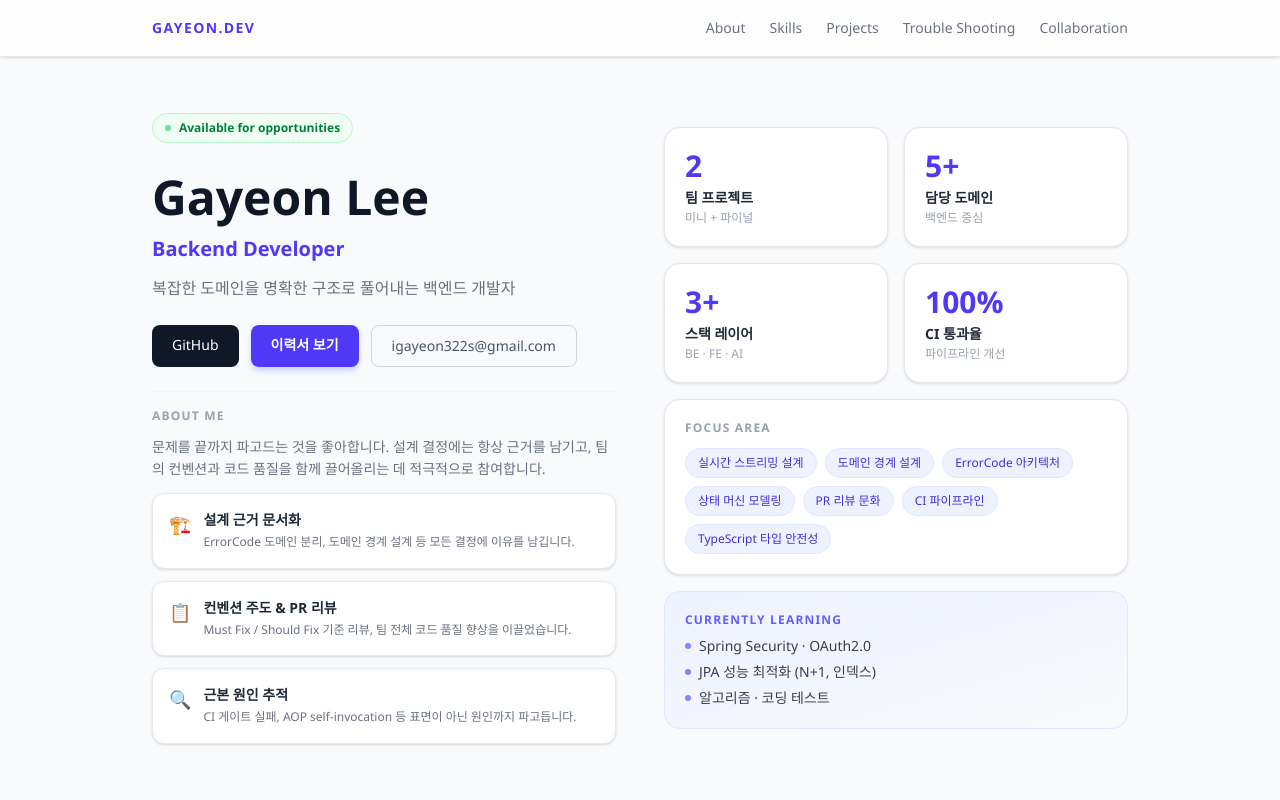
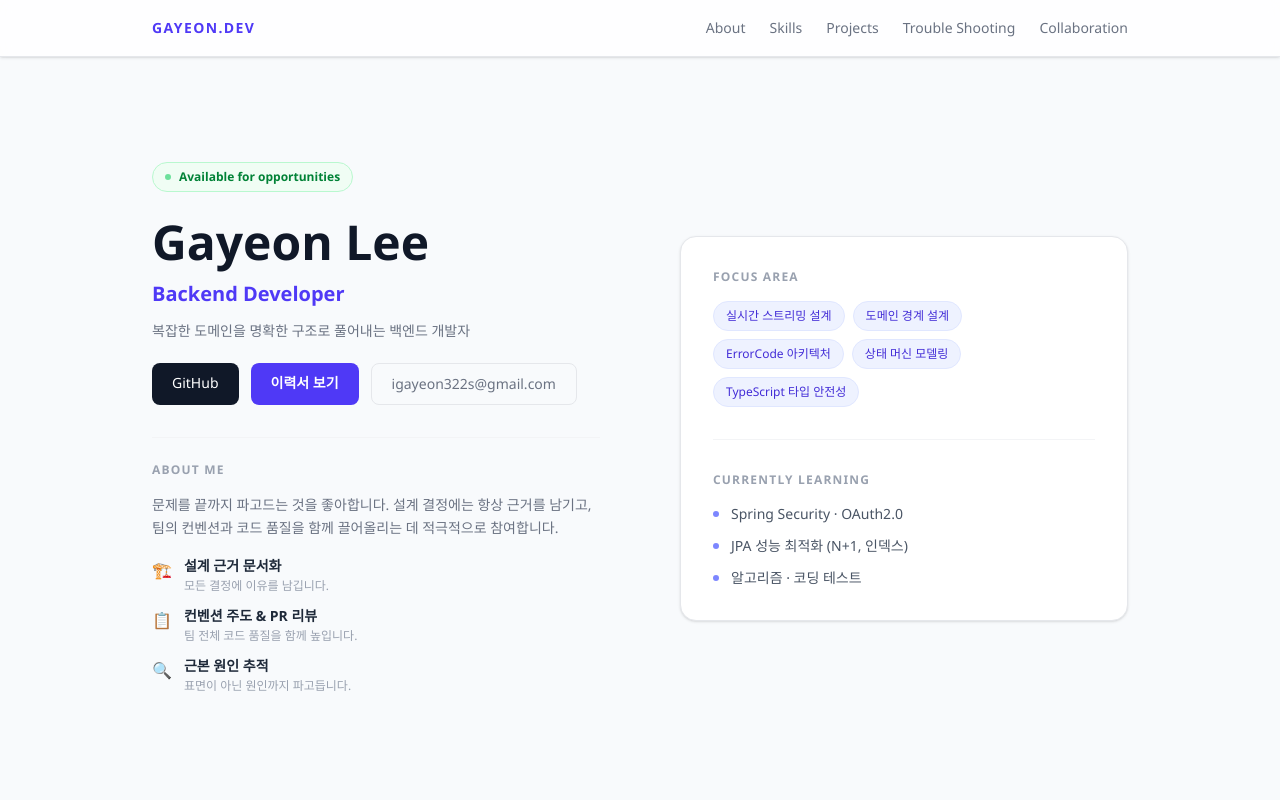
Before and after one commit to ixxveon/portfolio, a React app: page / in a window 1280 px wide. Shown: the top 800 px of the page. Built offline with nearby package versions, Linux system fonts and the light colour scheme; the HTML template or start-up script is replaced by a standard one.

Commit message:
refactor(main) : Hero 섹션 미니멀 다이어트 — 스탯 카드 제거, 우측 통합 카드, 여백 확보

```diff
--- a/src/components/Hero.tsx
+++ b/src/components/Hero.tsx
@@ -2,21 +2,23 @@ import { motion } from "framer-motion";
 import { profile } from "../data/portfolio";
 
 const VALUES = [
-  {
-    icon: "🏗️",
-    label: "설계 근거 문서화",
-    desc: "ErrorCode 도메인 분리, 도메인 경계 설계 등 모든 결정에 이유를 남깁니다.",
-  },
-  {
-    icon: "📋",
-    label: "컨벤션 주도 & PR 리뷰",
-    desc: "Must Fix / Should Fix 기준 리뷰, 팀 전체 코드 품질 향상을 이끌었습니다.",
-  },
-  {
-    icon: "🔍",
-    label: "근본 원인 추적",
-    desc: "CI 게이트 실패, AOP self-invocation 등 표면이 아닌 원인까지 파고듭니다.",
-  },
+  { icon: "🏗️", label: "설계 근거 문서화", desc: "모든 결정에 이유를 남깁니다." },
+  { icon: "📋", label: "컨벤션 주도 & PR 리뷰", desc: "팀 전체 코드 품질을 함께 높입니다." },
+  { icon: "🔍", label: "근본 원인 추적", desc: "표면이 아닌 원인까지 파고듭니다." },
+];
+
+const FOCUS = [
+  "실시간 스트리밍 설계",
+  "도메인 경계 설계",
+  "ErrorCode 아키텍처",
+  "상태 머신 모델링",
+  "TypeScript 타입 안전성",
+];
+
+const LEARNING = [
+  "Spring Security · OAuth2.0",
+  "JPA 성능 최적화 (N+1, 인덱스)",
+  "알고리즘 · 코딩 테스트",
 ];
 
 export default function Hero(): React.JSX.Element {
@@ -25,39 +27,29 @@ export default function Hero(): React.JSX.Element {
       id="about"
       className="min-h-screen flex flex-col justify-center px-6 max-w-5xl mx-auto w-full pt-14"
     >
-      {/* 2분할 레이아웃 */}
-      <div className="grid grid-cols-1 md:grid-cols-2 gap-12 items-center">
-        {/* 좌측 — 텍스트 */}
-        <div className="flex flex-col gap-6">
+      <div className="grid grid-cols-1 md:grid-cols-2 gap-20 items-center">
+
+        {/* 좌측 */}
         <motion.div
-            initial={{ opacity: 0, y: 20 }}
+          className="flex flex-col gap-8"
+          initial={{ opacity: 0, y: 24 }}
           animate={{ opacity: 1, y: 0 }}
-            transition={{ duration: 0.5 }}
+          transition={{ duration: 0.6 }}
         >
-            <span className="inline-flex items-center gap-2 px-3 py-1.5 bg-green-50 border border-green-200 rounded-full text-xs text-green-700 font-semibold">
+          {/* 상단 — 이름·직무·버튼 */}
+          <div className="flex flex-col gap-5">
+            <span className="inline-flex items-center gap-2 w-fit px-3 py-1.5 bg-green-50 border border-green-200 rounded-full text-xs text-green-700 font-semibold">
               <span className="w-1.5 h-1.5 rounded-full bg-green-500 animate-pulse" />
               Available for opportunities
             </span>
-          </motion.div>
 
-          <motion.div
-            initial={{ opacity: 0, y: 20 }}
-            animate={{ opacity: 1, y: 0 }}
-            transition={{ duration: 0.5, delay: 0.1 }}
-          >
-            <h1 className="text-5xl font-bold text-gray-900 leading-tight mb-2">
-              {profile.nameEn}
-            </h1>
-            <p className="text-xl text-indigo-600 font-semibold">{profile.role}</p>
-            <p className="text-gray-500 mt-3 leading-relaxed">{profile.tagline}</p>
-          </motion.div>
+            <div>
+              <h1 className="text-5xl font-bold text-gray-900 leading-tight">{profile.nameEn}</h1>
+              <p className="text-xl text-indigo-600 font-semibold mt-2">{profile.role}</p>
+              <p className="text-gray-500 mt-3 leading-relaxed text-sm">{profile.tagline}</p>
+            </div>
 
-          <motion.div
-            initial={{ opacity: 0, y: 20 }}
-            animate={{ opacity: 1, y: 0 }}
-            transition={{ duration: 0.5, delay: 0.2 }}
-            className="flex gap-3 flex-wrap"
-          >
+            <div className="flex gap-3 flex-wrap">
               <a
                 href={profile.github}
                 target="_blank"
@@ -70,83 +62,49 @@ export default function Hero(): React.JSX.Element {
                 href="/resume.pdf"
                 target="_blank"
                 rel="noreferrer"
-              className="px-5 py-2.5 bg-indigo-600 text-white rounded-lg text-sm font-semibold hover:bg-indigo-500 transition-colors shadow-md shadow-indigo-200"
+                className="px-5 py-2.5 bg-indigo-600 text-white rounded-lg text-sm font-semibold hover:bg-indigo-500 transition-colors"
               >
                 이력서 보기
               </a>
               <a
                 href={`mailto:${profile.email}`}
-              className="px-5 py-2.5 border border-gray-300 text-gray-600 rounded-lg text-sm hover:border-indigo-400 hover:text-indigo-600 transition-colors"
+                className="px-5 py-2.5 border border-gray-200 text-gray-500 rounded-lg text-sm hover:border-indigo-300 hover:text-indigo-600 transition-colors"
               >
                 {profile.email}
               </a>
-          </motion.div>
+            </div>
+          </div>
 
-          {/* About Me 카드 3개 */}
-          <motion.div
-            initial={{ opacity: 0, y: 20 }}
-            animate={{ opacity: 1, y: 0 }}
-            transition={{ duration: 0.5, delay: 0.3 }}
-            className="flex flex-col gap-3 pt-4 border-t border-gray-100"
-          >
+          {/* 하단 — About Me */}
+          <div className="flex flex-col gap-4 pt-6 border-t border-gray-100">
             <p className="text-xs text-gray-400 uppercase tracking-widest font-semibold">About Me</p>
             <p className="text-gray-500 text-sm leading-relaxed">{profile.bio}</p>
-            <div className="grid grid-cols-1 gap-3">
+            <div className="flex flex-col gap-3">
               {VALUES.map((v) => (
-                <div
-                  key={v.label}
-                  className="flex items-start gap-3 bg-white border border-gray-200 rounded-xl p-4 shadow-sm hover:shadow-md hover:border-indigo-200 transition-all"
-                >
-                  <span className="text-lg shrink-0">{v.icon}</span>
+                <div key={v.label} className="flex items-start gap-3">
+                  <span className="text-base mt-0.5 shrink-0">{v.icon}</span>
                   <div>
                     <p className="text-sm font-semibold text-gray-800">{v.label}</p>
-                    <p className="text-xs text-gray-500 mt-0.5 leading-relaxed">{v.desc}</p>
+                    <p className="text-xs text-gray-400 mt-0.5">{v.desc}</p>
                   </div>
                 </div>
               ))}
             </div>
+          </div>
         </motion.div>
-        </div>
 
-        {/* 우측 — 프로필 요약 */}
+        {/* 우측 — 통합 카드 */}
         <motion.div
-          initial={{ opacity: 0, x: 30 }}
+          initial={{ opacity: 0, x: 24 }}
           animate={{ opacity: 1, x: 0 }}
-          transition={{ duration: 0.6, delay: 0.2 }}
-          className="flex flex-col gap-4"
+          transition={{ duration: 0.6, delay: 0.15 }}
         >
-          {/* 숫자 강조 카드 */}
-          <div className="grid grid-cols-2 gap-4">
-            {[
-              { num: "2", label: "팀 프로젝트", sub: "미니 + 파이널" },
-              { num: "5+", label: "담당 도메인", sub: "백엔드 중심" },
-              { num: "3+", label: "스택 레이어", sub: "BE · FE · AI" },
-              { num: "100%", label: "CI 통과율", sub: "파이프라인 개선" },
-            ].map((stat) => (
-              <div
-                key={stat.label}
-                className="bg-white border border-gray-200 rounded-2xl p-5 shadow-sm hover:shadow-md hover:border-indigo-200 transition-all"
-              >
-                <p className="text-3xl font-bold text-indigo-600">{stat.num}</p>
-                <p className="text-sm font-semibold text-gray-800 mt-1">{stat.label}</p>
-                <p className="text-xs text-gray-400 mt-0.5">{stat.sub}</p>
-              </div>
-            ))}
-          </div>
-
-          {/* 핵심 키워드 카드 */}
-          <div className="bg-white border border-gray-200 rounded-2xl p-5 shadow-sm">
-            <p className="text-xs text-gray-400 uppercase tracking-widest font-semibold mb-3">Focus Area</p>
+          <div className="bg-white border border-gray-200 rounded-2xl p-8 shadow-sm flex flex-col gap-8">
+            {/* Focus Area */}
+            <div className="flex flex-col gap-4">
+              <p className="text-xs text-gray-400 uppercase tracking-widest font-semibold">Focus Area</p>
               <div className="flex flex-wrap gap-2">
-              {[
-                "실시간 스트리밍 설계",
-                "도메인 경계 설계",
-                "ErrorCode 아키텍처",
-                "상태 머신 모델링",
-                "PR 리뷰 문화",
-                "CI 파이프라인",
-                "TypeScript 타입 안전성",
-              ].map((kw) => (
+                {FOCUS.map((kw) => (
                   <span
                     key={kw}
                     className="text-xs px-3 py-1.5 bg-indigo-50 border border-indigo-100 text-indigo-700 rounded-full font-medium"
@@ -157,19 +115,23 @@ export default function Hero(): React.JSX.Element {
               </div>
             </div>
 
-          {/* 현재 학습 중 */}
-          <div className="bg-gradient-to-br from-indigo-50 to-slate-50 border border-indigo-100 rounded-2xl p-5">
-            <p className="text-xs text-indigo-500 uppercase tracking-widest font-semibold mb-2">Currently Learning</p>
-            <div className="flex flex-col gap-1.5">
-              {["Spring Security · OAuth2.0", "JPA 성능 최적화 (N+1, 인덱스)", "알고리즘 · 코딩 테스트"].map((item) => (
-                <div key={item} className="flex items-center gap-2 text-sm text-gray-700">
+            <div className="border-t border-gray-100" />
+
+            {/* Currently Learning */}
+            <div className="flex flex-col gap-4">
+              <p className="text-xs text-gray-400 uppercase tracking-widest font-semibold">Currently Learning</p>
+              <div className="flex flex-col gap-3">
+                {LEARNING.map((item) => (
+                  <div key={item} className="flex items-center gap-3 text-sm text-gray-600">
                     <span className="w-1.5 h-1.5 rounded-full bg-indigo-400 shrink-0" />
                     {item}
                   </div>
                 ))}
               </div>
             </div>
+          </div>
         </motion.div>
+
       </div>
     </section>
   );
```
Lines whose indentation alone changed are shown as unchanged.
